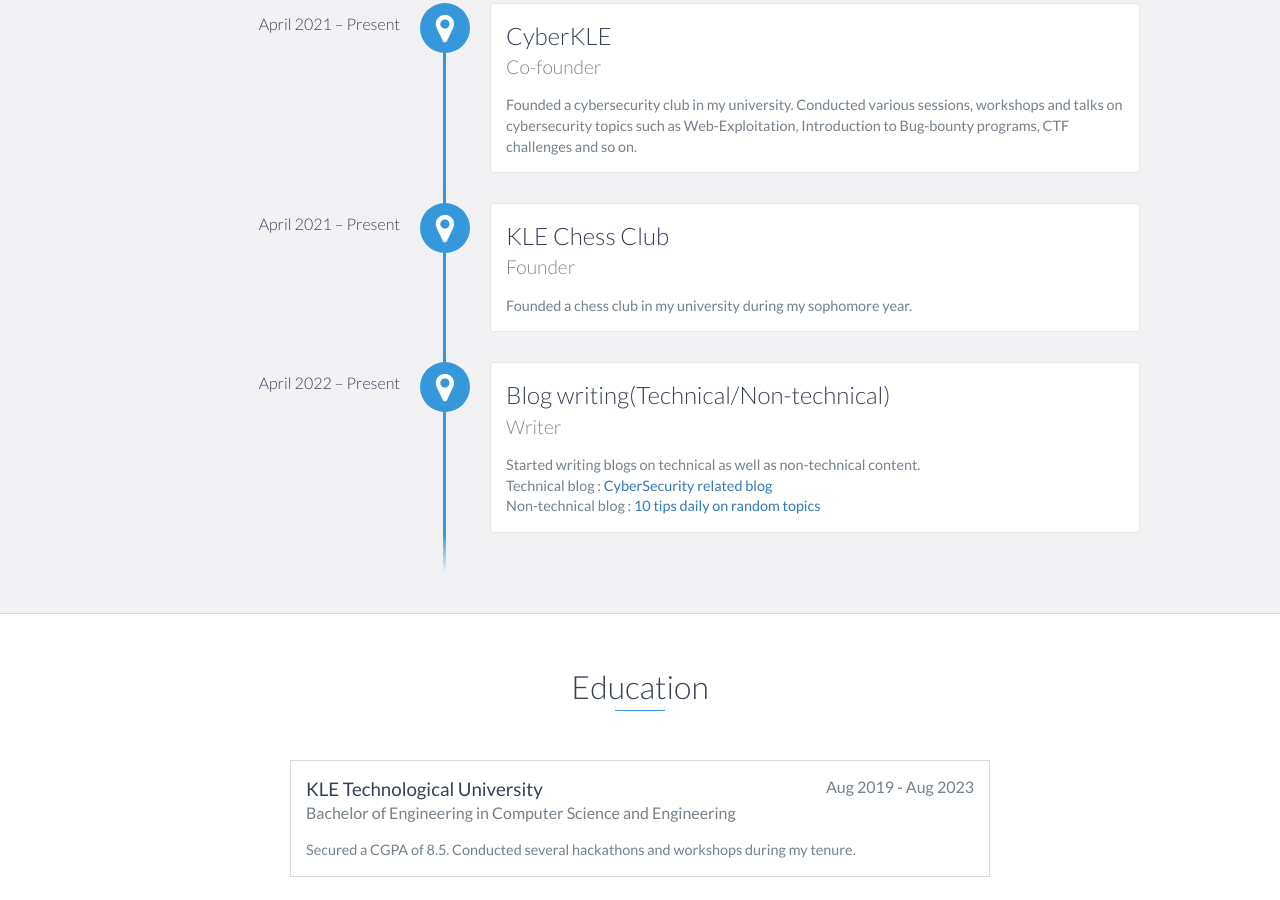
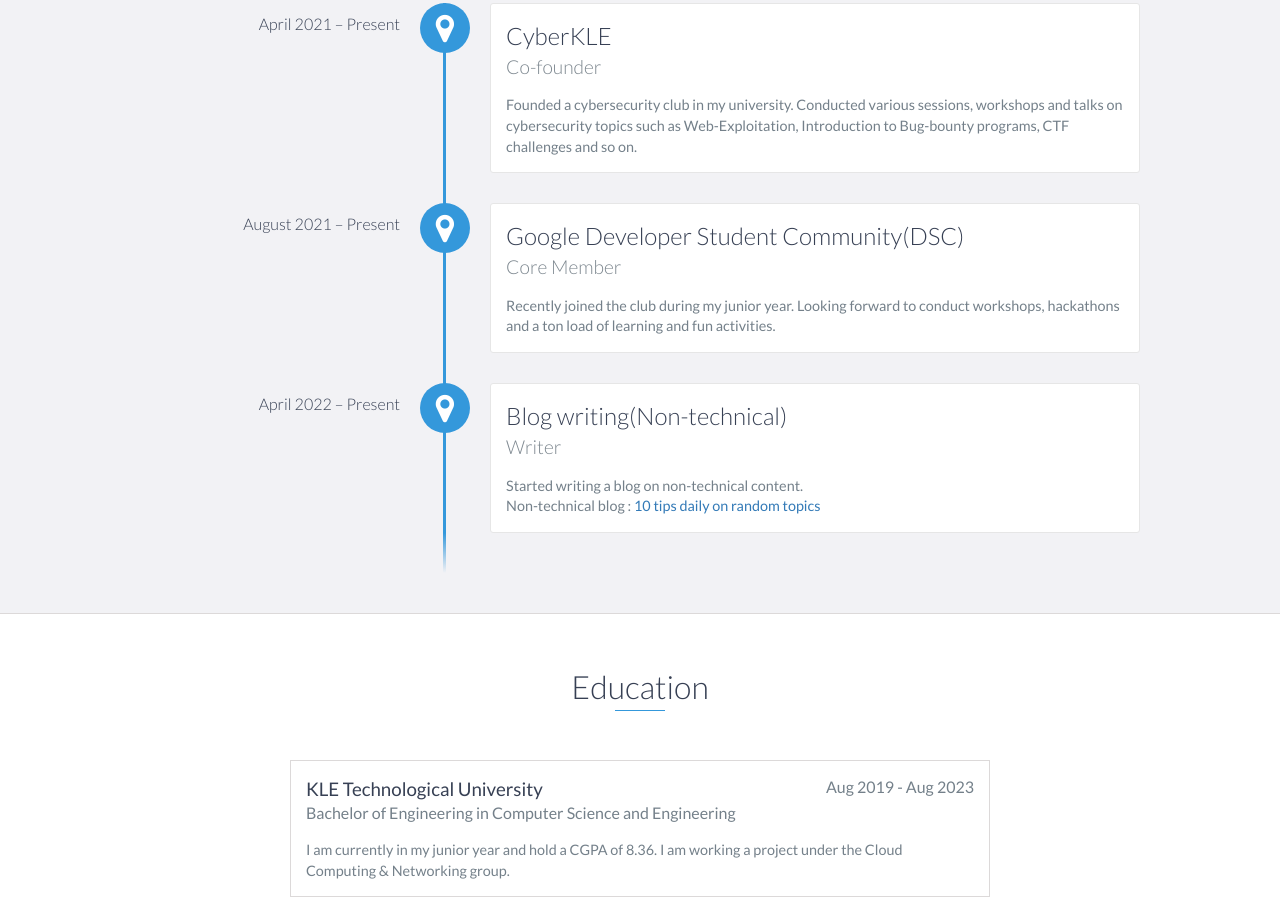
Before and after one commit to Niveshpai/my-portfolio, a website: page index.html in a window 1280 px wide. Shown: the part 1401-2301 px from the top of the page. Drawn offline with nearby package versions, Linux system fonts and the light colour scheme.

Commit message:
Update index.html

```diff
--- a/index.html
+++ b/index.html
@@ -98,20 +98,19 @@
                 </p>
             </div>
 
-            <div data-date="April 2021 – Present">
-                <h3>KLE Chess Club</h3>
-                <h4>Founder</h4>
+            <div data-date="August 2021 – Present">
+                <h3>Google Developer Student Community(DSC)</h3>
+                <h4>Core Member</h4>
                 <p>
-                    Founded a chess club in my university during my sophomore year. <!-- Write about hackclub -->
+                    Recently joined the club during my junior year. Looking forward to conduct workshops, hackathons and a ton load of learning and fun activities. <!-- Write about hackclub -->
                 </p>
             </div>
 
             <div data-date="April 2022 – Present">
-                <h3>Blog writing(Technical/Non-technical)</h3>
+                <h3>Blog writing(Non-technical)</h3>
                 <h4>Writer</h4>
                 <p>
-                    Started writing blogs on technical as well as non-technical content.<br>
-                    Technical blog : <a href="https://www.linuxocity.studio" target="_blank">CyberSecurity related blog</a><br>
+                    Started writing a blog on non-technical content.<br>
                     Non-technical blog : <a href="https://niveshpai123.gitbook.io/10-tips/" target="_blank" >10 tips daily on random topics</a>
                 </p>
             </div>
@@ -126,7 +125,7 @@
             <span class="education-date">Aug 2019 - Aug 2023</span>
             <h4>Bachelor of Engineering in Computer Science and Engineering</h4>
             <p>
-                Secured a CGPA of 8.5. Conducted several hackathons and workshops during my tenure.
+                I am currently in my junior year and hold a CGPA of 8.36. I am working a project under the Cloud Computing & Networking group.
             </p>
         </div>
         <!-- End .education-block -->
@@ -184,16 +183,16 @@
     <div id="skills">
         <h2 class="heading">Skills</h2>
         <ul>
-            <li>C</li>
+            <li>Blockchain</li>
             <li>Python</li>
             <li>Linux</li>
             <li>Web Application Security Testing</li>
             <li>Bug Bounty Hunting</li>
             <li>Penetration Tester</li>
             <li>Graphic Designer</li>
-            <li>HTML</li>
+            <li>HTML/JavaScript</li>
             <li>Cryptography</li>
-            <li>Analytical Thinking</li>
+            <li>Networking</li>
         </ul>
     </div>
     <!-- End #skills -->
```
